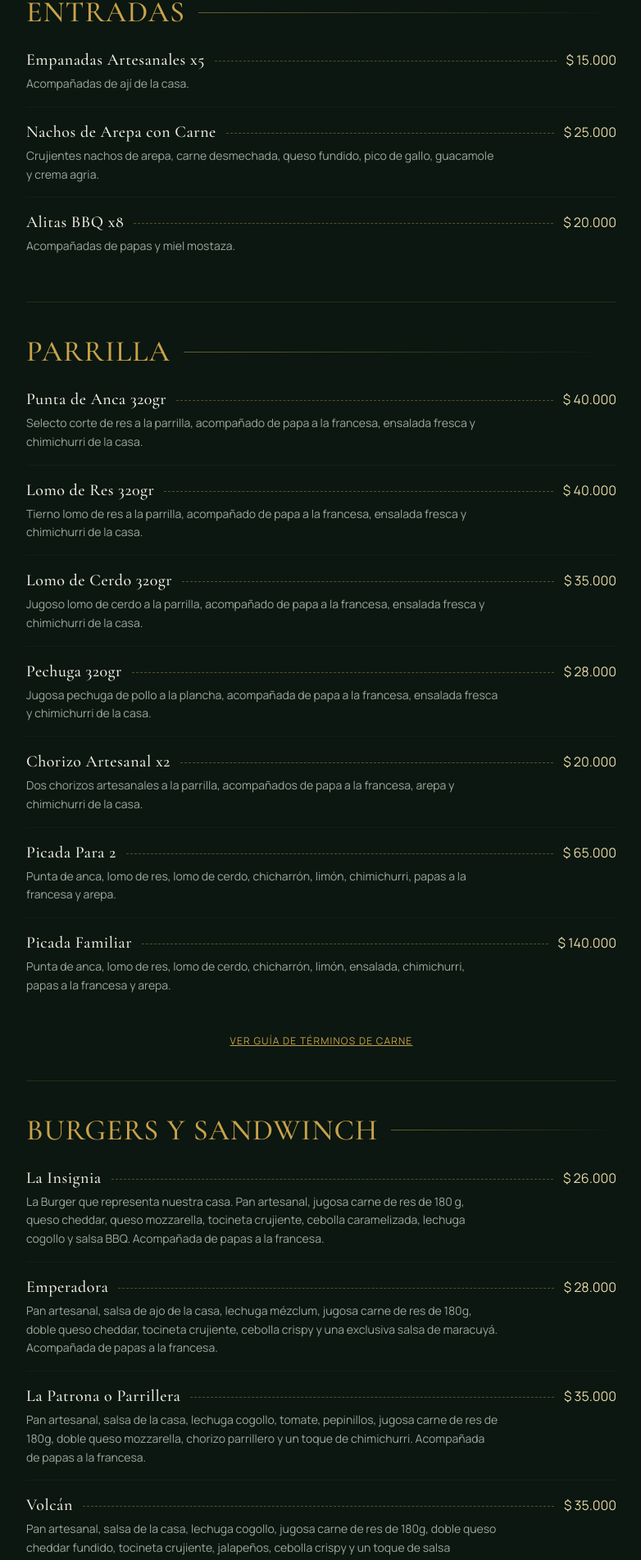
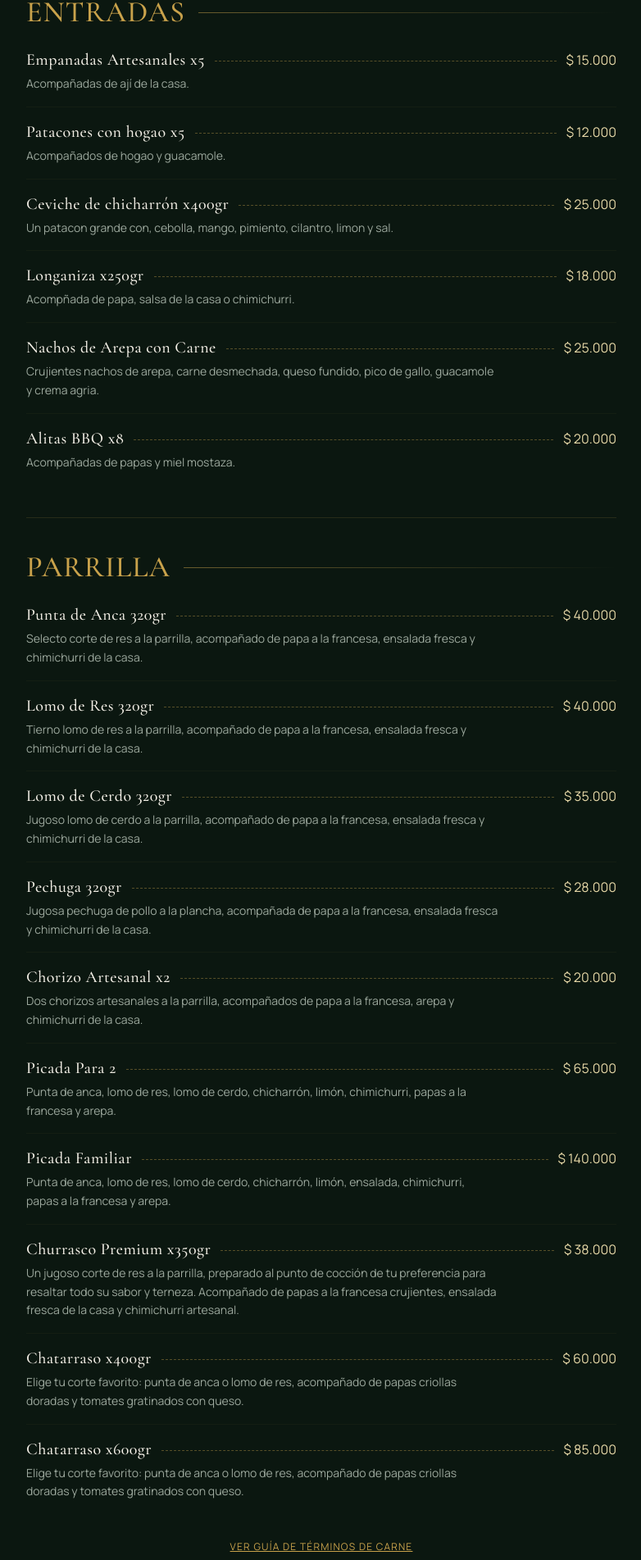
Before and after one commit to Sebaswolf31/AltaMesa, a Next.js app: page / in a window 1280 px wide. Shown: the part 451-2354 px from the top of the page at 82% size, without its empty margins (248-1030 px from the left). Built offline with nearby package versions, Linux system fonts and the light colour scheme.

Commit message:
changes in footer, menudata and add new image

```diff
--- a/app/components/Footer.tsx
+++ b/app/components/Footer.tsx
@@ -1,63 +1,89 @@
-import { menu } from '@/app/data/menu';
+import Image from 'next/image';
+import { FaInstagram } from 'react-icons/fa6';
 
 export default function Footer() {
   return (
-    <footer className='border-t border-gold/20 bg-bg-elevated'>
-      <div className='mx-auto max-w-3xl px-6 py-12 grid gap-10 sm:grid-cols-3'>
-        {/* Marca */}
+    <footer className="border-t border-gold/20 bg-bg-elevated">
+      <div className="mx-auto grid max-w-3xl gap-10 px-6 py-12 sm:grid-cols-2">
+
+        {/* Marca e Instagram */}
+        <div className="flex flex-col justify-between">
           <div>
-          <h3 className='font-display text-2xl text-gold tracking-wide'>
+            <h3 className="font-display text-2xl tracking-wide text-gold">
               ALTA MESA
             </h3>
-          <p className='text-xs tracking-[0.25em] text-muted uppercase mt-1'>
+
+            <p className="mt-1 text-xs uppercase tracking-[0.25em] text-muted">
               Gastro Bar
             </p>
-          <p className='mt-4 text-sm text-muted leading-relaxed'>
+
+            <p className="mt-4 text-sm leading-relaxed text-muted">
               Cocina de parrilla y sabor de casa, en un ambiente pensado para
               compartir.
             </p>
           </div>
 
-        {/* Navegación rápida (reusa las mismas categorías del navbar) */}
-        <div>
-          <h4 className='text-xs uppercase tracking-widest text-gold mb-3'>
-            Menú
-          </h4>
-          <ul className='space-y-2'>
-            {menu.map((c) => (
-              <li key={c.id}>
+          {/* Botón Instagram */}
+          <div className="mt-6">
             <a
-                  href={`#${c.id}`}
-                  className='text-sm text-muted hover:text-ivory transition-colors'
+              href="https://www.instagram.com/altamesa.gastrobar?igsh=bW90azZkaW5qNTdh"
+              target="_blank"
+              rel="noopener noreferrer"
+              className="inline-flex items-center gap-2 rounded-full border border-gold/30 px-4 py-2 text-xs font-medium text-gold transition-all hover:border-gold hover:bg-gold/10"
             >
-                  {c.title}
+              <FaInstagram size={16} />
+              <span>Síguenos en Instagram</span>
             </a>
-              </li>
-            ))}
-          </ul>
+          </div>
         </div>
 
         {/* Contacto */}
+        <div className="space-y-4">
           <div>
-          <h4 className='text-xs uppercase tracking-widest text-gold mb-3'>
+            <h4 className="mb-3 text-xs uppercase tracking-widest text-gold">
               Visítanos
             </h4>
-          <ul className='space-y-2 text-sm text-muted'>
-            <li>Calle 00 # 00-00, Medellín</li>
-            <li>Mar - Dom · 12:00 pm - 10:00 pm</li>
+
+            <ul className="mb-4 space-y-1 text-sm text-muted">
+              <li className="font-medium text-ivory">
+                Frente a la chec via al lago
+              </li>
+              <li>Todos los días de 12:00 pm a 3:30 pm</li>
+
               <li>
+                 <h4 className="mb-3 text-xs uppercase tracking-widest text-gold">
+              Pide tu domicilio
+            </h4>
                 <a
-                href='https://wa.me/573000000000'
-                className='hover:text-ivory transition-colors'
+                  href="https://wa.me/573217479995"
+                  className="transition-colors hover:text-ivory"
                 >
-                +57 300 000 0000
+                  +57 321 747 9995
                 </a>
               </li>
             </ul>
           </div>
+
+          {/* Imagen del mapa */}
+          <div className="overflow-hidden rounded-lg border border-gold/10 shadow-lg opacity-80 transition-opacity duration-300 hover:opacity-100">
+            <a
+              href="https://maps.app.goo.gl/dSLDQihwn595q6gn8"
+              target="_blank"
+              rel="noopener noreferrer"
+              className="relative block h-32 w-full grayscale contrast-125 transition-all duration-500 hover:grayscale-0"
+            >
+              <Image
+                src="/mapa-ubicacion.jpeg"
+                alt="Ubicación Alta Mesa Gastro Bar"
+                fill
+                className="object-contain"
+              />
+            </a>
+          </div>
+        </div>
       </div>
 
-      <div className='border-t border-gold/10 px-6 py-4 text-center text-xs text-muted'>
+      <div className="border-t border-gold/10 px-6 py-4 text-center text-xs text-muted">
         © {new Date().getFullYear()} Alta Mesa Gastro Bar
       </div>
     </footer>
--- a/app/data/menu.ts
+++ b/app/data/menu.ts
@@ -22,6 +22,25 @@ export const menu: MenuCategory[] = [
         price: 15000,
         description: 'Acompañadas de ají de la casa.',
       },
+      {
+        id: 'ent-patacones',
+        name: 'Patacones con hogao x5',
+        price: 12000,
+        description: 'Acompañados de hogao y guacamole.',
+      },
+      {
+        id: 'ent-ceviche',
+        name: 'Ceviche de chicharrón x400gr',
+        price: 25000,
+        description: 'Un patacon grande con, cebolla, mango, pimiento, cilantro, limon y sal.',
+      },
+      {
+        id: 'ent-longaniza',
+        name: 'Longaniza x250gr',
+        price: 18000,
+        description: 'Acompñada de papa, salsa de la casa o chimichurri.',
+      },
+
       {
         id: 'ent-nachos',
         name: 'Nachos de Arepa con Carne',
@@ -89,6 +108,27 @@ export const menu: MenuCategory[] = [
         price: 140000,
         description:
           'Punta de anca, lomo de res, lomo de cerdo, chicharrón, limón, ensalada, chimichurri, papas a la francesa y arepa.',
+      },
+      {
+        id: 'par-churrasco',
+        name: 'Churrasco Premium x350gr',
+        price: 38000,
+        description:
+          'Un jugoso corte de res a la parrilla, preparado al punto de cocción de tu preferencia para resaltar todo su sabor y terneza. Acompañado de papas a la francesa crujientes, ensalada fresca de la casa y chimichurri artesanal.',
+      },
+      {
+        id: 'par-chatarroso1',
+        name: 'Chatarraso x400gr',
+        price: 60000,
+        description:
+          ' Elige tu corte favorito: punta de anca o lomo de res, acompañado de papas criollas doradas y tomates gratinados con queso.',
+      },
+      {
+        id: 'par-chatarroso2',
+        name: 'Chatarraso x600gr',
+        price: 85000,
+        description:
+          ' Elige tu corte favorito: punta de anca o lomo de res, acompañado de papas criollas doradas y tomates gratinados con queso.',
       },
     ],
   },
@@ -209,10 +249,18 @@ export const menu: MenuCategory[] = [
     id: 'sodas',
     title: 'Sodas',
     items: [
+      { id: 'sod-natural', name: 'Soda Natural', price: 10000 },
       { id: 'sod-manzana', name: 'Soda de Manzana y Kiwi', price: 16000 },
       { id: 'sod-frutos', name: 'Soda de Frutos Rojos', price: 16000 },
       { id: 'sod-maracuya', name: 'Soda de Maracuyá', price: 16000 },
       { id: 'sod-cereza', name: 'Soda de Cereza', price: 16000 },
+      { id: 'sod-mago', name: 'Soda de Mango Biche', price: 16000 },
+      { id: 'sod-tamarindo', name: 'Soda de Tamarindo', price: 16000 },
+      {
+        id: 'sod-env-natural',
+        name: 'Soda Envenenada - Natural',
+        price: 13000,
+      },
       {
         id: 'sod-env-manzana',
         name: 'Soda Envenenada - Manzana y Kiwi',
@@ -229,6 +277,16 @@ export const menu: MenuCategory[] = [
         price: 18000,
       },
       { id: 'sod-env-cereza', name: 'Soda Envenenada - Cereza', price: 18000 },
+      {
+        id: 'sod-env-mango',
+        name: 'Soda Envenenada - Mango Biche',
+        price: 18000,
+      },
+      {
+        id: 'sod-env-tamarindo',
+        name: 'Soda Envenenada - Tamarindo',
+        price: 18000,
+      },
     ],
   },
   {
--- a/package.json
+++ b/package.json
@@ -9,9 +9,11 @@
     "lint": "eslint"
   },
   "dependencies": {
+    "lucide-react": "^1.24.0",
     "next": "16.2.10",
     "react": "19.2.4",
-    "react-dom": "19.2.4"
+    "react-dom": "19.2.4",
+    "react-icons": "^5.7.0"
   },
   "devDependencies": {
     "@tailwindcss/postcss": "^4",
```
Also changed, not shown: public/mapa-ubicacion.jpeg (added), 1 other file (tests, documents, lock files or other folders). Lines whose indentation alone changed are shown as unchanged.
